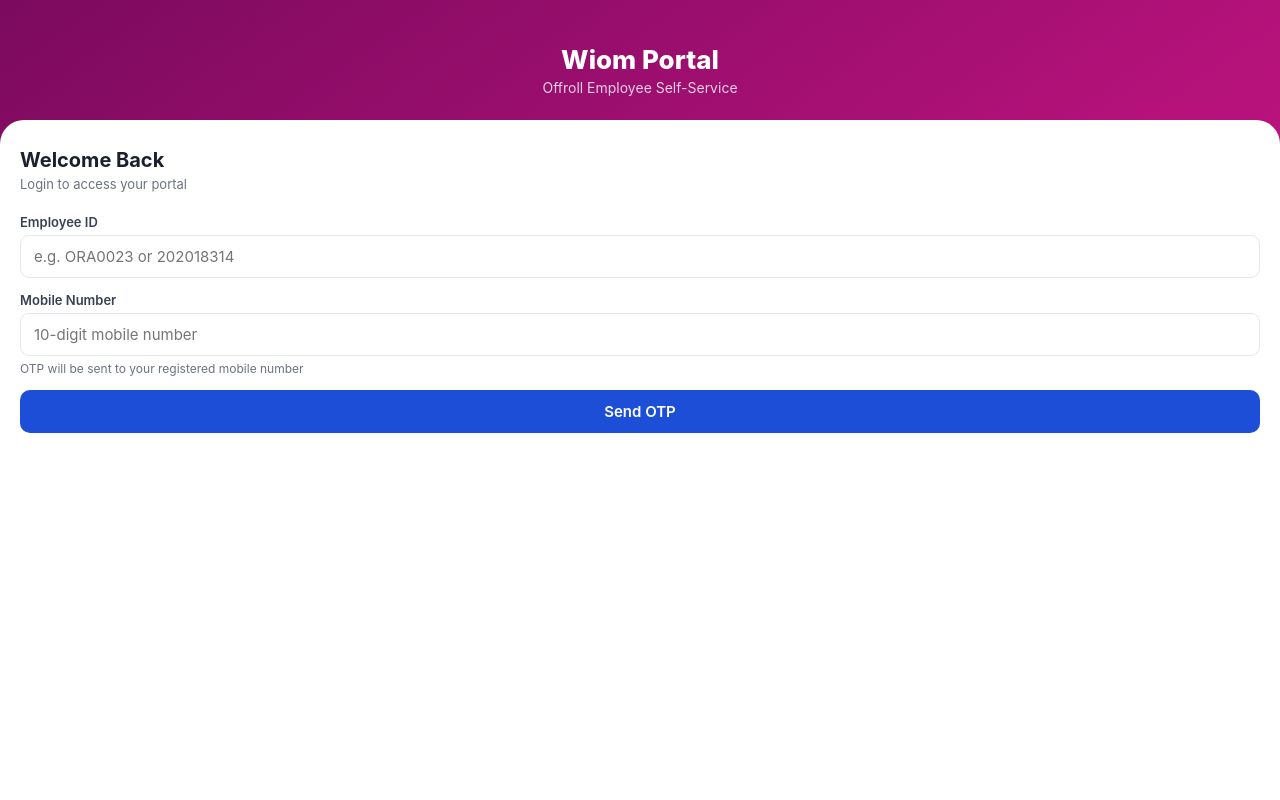
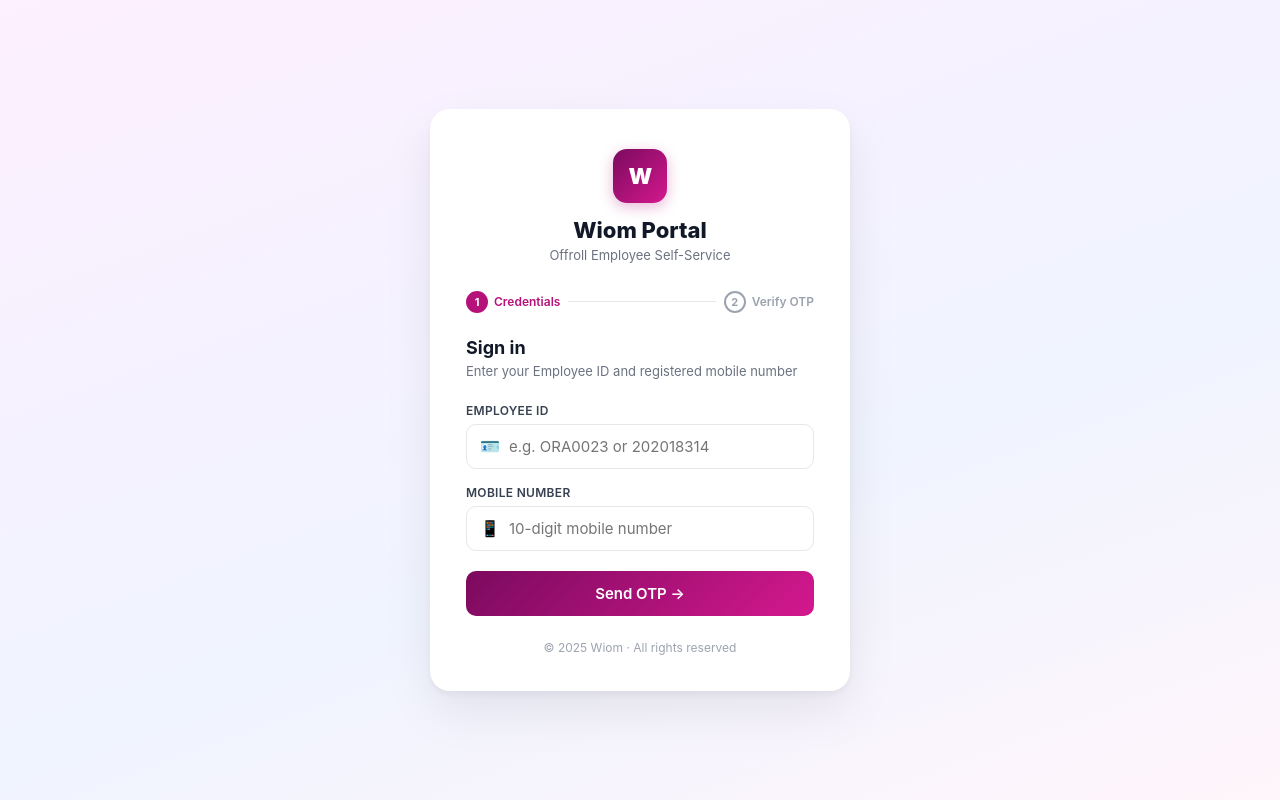
Before and after one commit to pramod-ops/wiom-offroll-portal, a website: page index.html in a window 1280 px wide. Drawn offline with Linux system fonts and the light colour scheme.

Commit message:
Redesign login UI: centered card, step indicator, modern inputs

```diff
--- a/index.html
+++ b/index.html
@@ -23,20 +23,37 @@ input,select,textarea{font-family:inherit}
 }
 
 /* ===== LOGIN ===== */
-#loginPage{min-height:100vh;display:flex;flex-direction:column;background:linear-gradient(145deg,#7b0a5e 0%,#b5127a 55%,#d4188e 100%)}
-.login-hdr{padding:44px 24px 20px;text-align:center;color:#fff}
-.login-logo{width:90px;height:90px;background:#fff;border-radius:18px;margin:0 auto 14px;display:flex;align-items:center;justify-content:center;box-shadow:0 4px 14px rgba(0,0,0,.15)}
-.login-hdr h1{font-size:26px;font-weight:800;margin-bottom:4px}
-.login-hdr p{font-size:14px;opacity:.8}
-.login-body{flex:1;background:#fff;border-radius:24px 24px 0 0;padding:28px 20px 32px;margin-top:4px}
-.login-body h2{font-size:20px;font-weight:700;margin-bottom:4px}
-.login-body .sub{font-size:13px;color:#6b7280;margin-bottom:22px}
+#loginPage{min-height:100vh;display:flex;align-items:center;justify-content:center;padding:20px;background:linear-gradient(160deg,#fdf0ff 0%,#f0f4ff 60%,#fff5fb 100%)}
+.login-card{background:#fff;border-radius:20px;padding:40px 36px 36px;width:100%;max-width:420px;box-shadow:0 4px 6px rgba(0,0,0,.04),0 20px 50px rgba(0,0,0,.08)}
+.login-brand{text-align:center;margin-bottom:28px}
+.brand-icon{width:54px;height:54px;background:linear-gradient(135deg,#7b0a5e,#d4188e);border-radius:14px;display:flex;align-items:center;justify-content:center;font-size:22px;font-weight:900;color:#fff;margin:0 auto 14px;letter-spacing:-1px;box-shadow:0 4px 14px rgba(180,18,122,.3)}
+.login-brand h1{font-size:22px;font-weight:800;color:#111827;margin-bottom:4px}
+.login-brand p{font-size:13px;color:#6b7280}
+.login-step{display:flex;align-items:center;gap:8px;margin-bottom:24px}
+.login-step-item{display:flex;align-items:center;gap:6px;font-size:12px;font-weight:600;color:#9ca3af}
+.login-step-item.active{color:#b5127a}
+.login-step-num{width:22px;height:22px;border-radius:50%;border:2px solid currentColor;display:flex;align-items:center;justify-content:center;font-size:11px;font-weight:700;flex-shrink:0}
+.login-step-item.active .login-step-num{background:#b5127a;border-color:#b5127a;color:#fff}
+.login-step-item.done .login-step-num{background:#16a34a;border-color:#16a34a;color:#fff}
+.login-step-item.done{color:#16a34a}
+.login-step-line{flex:1;height:1px;background:#e5e7eb}
+.login-title{font-size:18px;font-weight:700;color:#111827;margin-bottom:4px}
+.login-sub{font-size:13px;color:#6b7280;margin-bottom:22px;line-height:1.5}
+.login-footer{text-align:center;margin-top:24px;font-size:12px;color:#9ca3af}
 .demo-box{background:#fef3c7;border:1.5px solid #fcd34d;border-radius:10px;padding:10px 14px;font-size:12px;color:#92400e;margin-bottom:18px;line-height:1.6}
 .demo-box strong{color:#78350f;display:block;margin-bottom:3px}
 .otp-reveal{margin-top:6px;font-size:16px;font-weight:800;color:#1d4ed8;letter-spacing:4px}
 .login-toggle{display:flex;gap:8px;margin-bottom:20px}
 .ltoggle{flex:1;padding:10px 8px;border-radius:9px;font-size:13px;font-weight:600;border:2px solid #e5e7eb;color:#6b7280;background:#fff;transition:all .2s}
 .ltoggle.on{border-color:#1d4ed8;color:#1d4ed8;background:#eff6ff}
+.login-inp-wrap{position:relative;margin-bottom:16px}
+.login-inp-wrap label{display:block;font-size:12px;font-weight:600;color:#374151;margin-bottom:6px;letter-spacing:.3px}
+.login-inp-wrap input{width:100%;padding:12px 14px 12px 42px;border:1.5px solid #e5e7eb;border-radius:10px;font-size:15px;color:#111827;background:#fff;transition:border-color .2s,box-shadow .2s;outline:none}
+.login-inp-wrap input:focus{border-color:#b5127a;box-shadow:0 0 0 3px rgba(181,18,122,.1)}
+.login-inp-wrap .inp-icon{position:absolute;left:14px;bottom:13px;font-size:16px;pointer-events:none}
+.login-divider{display:flex;align-items:center;gap:10px;margin:18px 0;color:#d1d5db;font-size:12px}
+.login-divider::before,.login-divider::after{content:'';flex:1;height:1px;background:#e5e7eb}
+@media(max-width:460px){.login-card{padding:28px 20px 24px}}
 .fgroup{margin-bottom:14px}
 .fgroup label{display:block;font-size:13px;font-weight:600;color:#374151;margin-bottom:5px}
 .fgroup input,.fgroup select,.fgroup textarea{width:100%;padding:11px 13px;border:1.5px solid #e5e7eb;border-radius:9px;font-size:15px;color:#111827;background:#fff;transition:border-color .2s,box-shadow .2s;outline:none}
@@ -250,34 +267,63 @@ input,select,textarea{font-family:inherit}
 
 <!-- ========== LOGIN PAGE ========== -->
 <div id="loginPage">
-  <div class="login-hdr">
+  <div class="login-card">
+    <div class="login-brand">
+      <div class="brand-icon">W</div>
       <h1>Wiom Portal</h1>
       <p>Offroll Employee Self-Service</p>
     </div>
-  <div class="login-body">
-    <h2>Welcome Back</h2>
-    <p class="sub">Login to access your portal</p>
+
+    <!-- Step indicator -->
+    <div class="login-step" id="loginStepBar">
+      <div class="login-step-item active" id="step1Item">
+        <div class="login-step-num">1</div>
+        <span>Credentials</span>
+      </div>
+      <div class="login-step-line"></div>
+      <div class="login-step-item" id="step2Item">
+        <div class="login-step-num">2</div>
+        <span>Verify OTP</span>
+      </div>
+    </div>
+
+    <!-- OTP banner -->
     <div id="demoBanner" style="display:none" class="demo-box">
       <strong id="otpBannerTitle">Your OTP</strong>
       <span id="otpDisplay"></span>
     </div>
-    <div class="fgroup">
-      <label>Employee ID</label>
+
+    <!-- Step 1: Credentials -->
+    <div id="credStep">
+      <p class="login-title">Sign in</p>
+      <p class="login-sub">Enter your Employee ID and registered mobile number</p>
+      <div class="login-inp-wrap">
+        <label>EMPLOYEE ID</label>
+        <span class="inp-icon">🪪</span>
         <input type="text" id="loginEmpId" placeholder="e.g. ORA0023 or 202018314" oninput="this.value=this.value.toUpperCase()">
       </div>
-    <div class="fgroup">
-      <label>Mobile Number</label>
+      <div class="login-inp-wrap">
+        <label>MOBILE NUMBER</label>
+        <span class="inp-icon">📱</span>
         <input type="tel" id="loginMobile" placeholder="10-digit mobile number" maxlength="10">
-      <div class="hint">OTP will be sent to your registered mobile number</div>
-    </div>
-    <button class="btn btn-primary btn-w" onclick="sendOTP()" id="sendOTPBtn">Send OTP</button>
-    <div id="otpSection" style="display:none;margin-top:14px">
-      <div class="fgroup">
-        <label>Enter OTP</label>
-        <input type="tel" id="loginOTP" placeholder="6-digit OTP" maxlength="6">
-      </div>
-      <button class="btn btn-success btn-w" onclick="verifyOTP()">Login →</button>
-    </div>
+      </div>
+      <button class="btn btn-primary btn-w" onclick="sendOTP()" id="sendOTPBtn" style="background:linear-gradient(135deg,#7b0a5e,#d4188e);border-radius:10px;padding:13px;font-size:15px;margin-top:4px">Send OTP →</button>
+    </div>
+
+    <!-- Step 2: OTP -->
+    <div id="otpSection" style="display:none">
+      <p class="login-title">Enter OTP</p>
+      <p class="login-sub">A 6-digit OTP has been sent to your registered mobile number</p>
+      <div class="login-inp-wrap">
+        <label>ONE-TIME PASSWORD</label>
+        <span class="inp-icon">🔐</span>
+        <input type="tel" id="loginOTP" placeholder="6-digit OTP" maxlength="6" style="letter-spacing:6px;font-size:20px;font-weight:700;text-align:center;padding-left:14px">
+      </div>
+      <button class="btn btn-success btn-w" onclick="verifyOTP()" style="border-radius:10px;padding:13px;font-size:15px;margin-top:4px">Verify &amp; Login →</button>
+      <p style="text-align:center;margin-top:14px;font-size:13px;color:#6b7280">Wrong number? <span style="color:#b5127a;cursor:pointer;font-weight:600" onclick="resetLoginStep()">Go back</span></p>
+    </div>
+
+    <div class="login-footer">© 2025 Wiom · All rights reserved</div>
   </div>
 </div>
 
@@ -679,13 +725,19 @@ function sendOTP(){
   S.generatedOTP=String(Math.floor(100000+Math.random()*900000));
   const btn=document.getElementById('sendOTPBtn');
   btn.disabled=true;btn.textContent='Sending…';
+  function goToStep2(){
+    document.getElementById('credStep').style.display='none';
+    document.getElementById('otpSection').style.display='block';
+    document.getElementById('step1Item').className='login-step-item done';
+    document.getElementById('step2Item').className='login-step-item active';
+    document.getElementById('loginOTP').value='';
+    document.getElementById('loginOTP').focus();
+  }
   function showOTPOnScreen(){
     document.getElementById('otpBannerTitle').textContent='Your OTP';
     document.getElementById('otpDisplay').textContent=S.generatedOTP;
     document.getElementById('demoBanner').style.display='block';
-    document.getElementById('otpSection').style.display='block';
-    document.getElementById('loginOTP').value='';
-    document.getElementById('loginOTP').focus();
+    goToStep2();
   }
   fetch('https://www.fast2sms.com/dev/bulkV2?authorization=iyepUwEgDHbMBk5TAcmFV0YoR3Q1vKZ4LCzqjtuOsfd6a7XJI2CwMQuk8UYvtqg5KeTlaJ2mp9cozSOZ&variables_values='+S.generatedOTP+'&route=otp&numbers='+mobile)
     .then(r=>r.json())
@@ -694,11 +746,10 @@ function sendOTP(){
       console.log('Fast2SMS response:',JSON.stringify(data));
       if(data.return===true){
         document.getElementById('otpBannerTitle').textContent='OTP Sent';
+        document.getElementById('otpBannerTitle').textContent='OTP Sent';
         document.getElementById('otpDisplay').textContent='OTP sent to +91 '+mobile.substring(0,2)+'XXXXXX'+mobile.substring(8);
         document.getElementById('demoBanner').style.display='block';
-        document.getElementById('otpSection').style.display='block';
-        document.getElementById('loginOTP').value='';
-        document.getElementById('loginOTP').focus();
+        goToStep2();
         showToast('OTP sent to your mobile number','s');
       } else {
         const errMsg=(data.message&&data.message[0])||'SMS delivery failed';
@@ -752,6 +803,18 @@ function logout(){
   document.getElementById('loginOTP').value='';
   document.getElementById('demoBanner').style.display='none';
   document.getElementById('otpSection').style.display='none';
+  document.getElementById('credStep').style.display='block';
+  document.getElementById('step1Item').className='login-step-item active';
+  document.getElementById('step2Item').className='login-step-item';
+}
+
+function resetLoginStep(){
+  S.generatedOTP=null;
+  document.getElementById('otpSection').style.display='none';
+  document.getElementById('demoBanner').style.display='none';
+  document.getElementById('credStep').style.display='block';
+  document.getElementById('step1Item').className='login-step-item active';
+  document.getElementById('step2Item').className='login-step-item';
 }
 
 // ==================== NAVIGATION ====================
```
Lines whose indentation alone changed are shown as unchanged.
